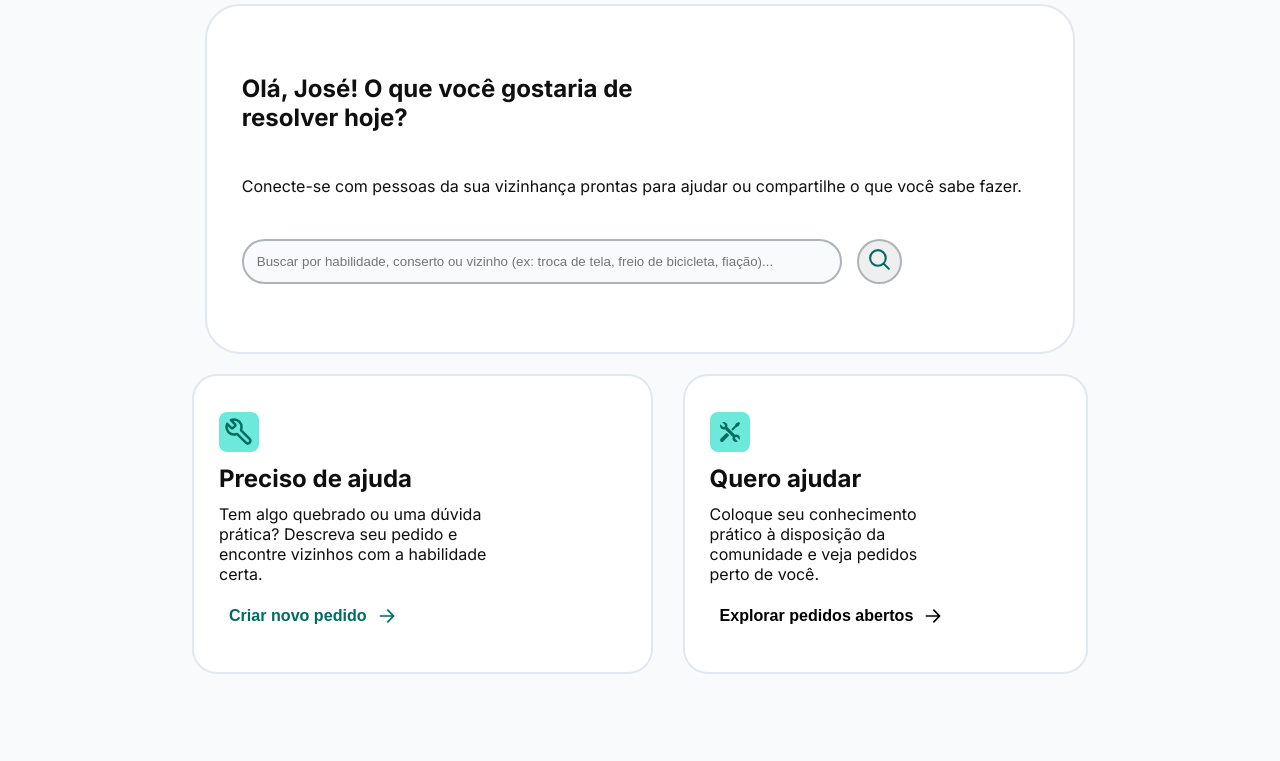
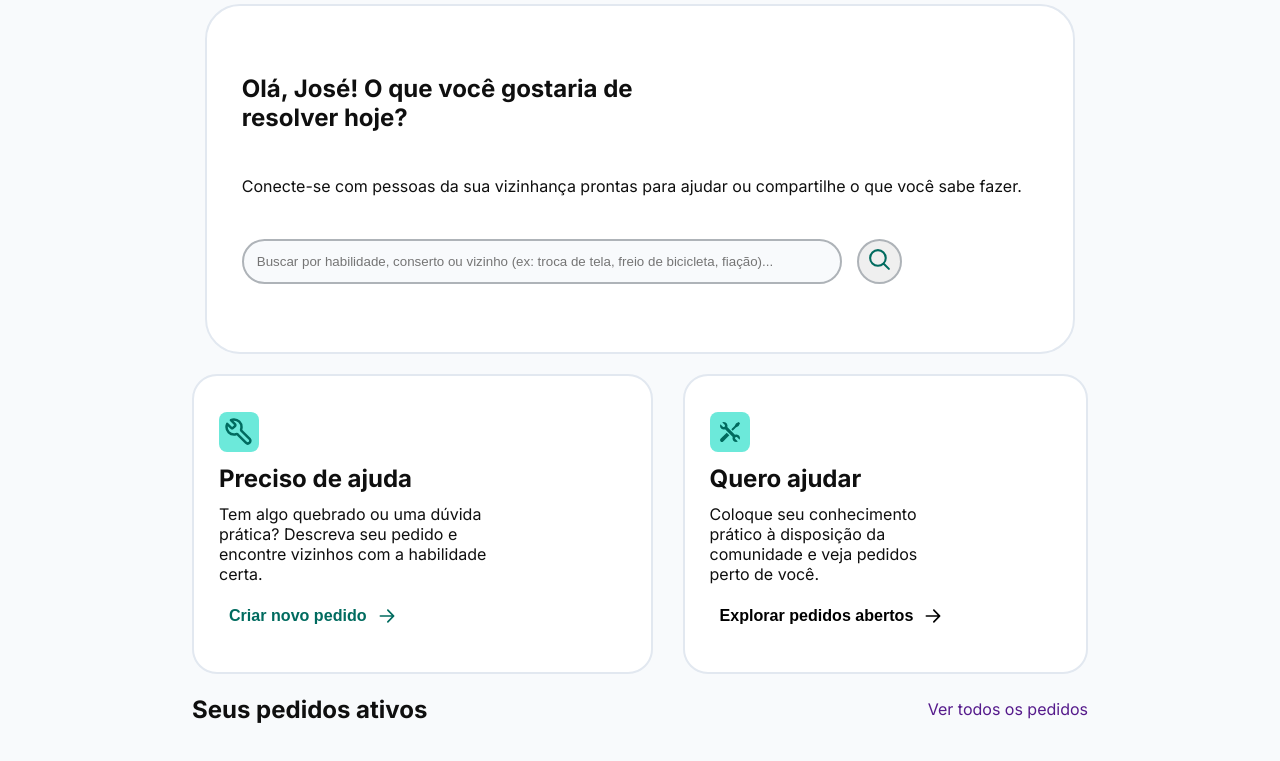
Before and after one commit to ToTomi-34/RepairNet, a plain HTML site: page frontend/home/index.html in a window 1280 px wide. Shown: the part 101-862 px from the top of the page. Before the commit the page ends 800 px from the top, so only its background shows below. Drawn offline with Linux system fonts and the light colour scheme.

Commit message:
Seção de pedidos conculída

```diff
--- a/frontend/home/index.html
+++ b/frontend/home/index.html
@@ -55,7 +55,14 @@
                 <button id="helperButton" class="buttons">Explorar pedidos abertos <svg viewBox="0 0 24 24" fill="none" xmlns="http://www.w3.org/2000/svg" width="20px" height="20px"><g id="SVGRepo_bgCarrier" stroke-width="0"></g><g id="SVGRepo_tracerCarrier" stroke-linecap="round" stroke-linejoin="round"></g><g id="SVGRepo_iconCarrier"> <path fill-rule="evenodd" clip-rule="evenodd" d="M12.2929 4.29289C12.6834 3.90237 13.3166 3.90237 13.7071 4.29289L20.7071 11.2929C21.0976 11.6834 21.0976 12.3166 20.7071 12.7071L13.7071 19.7071C13.3166 20.0976 12.6834 20.0976 12.2929 19.7071C11.9024 19.3166 11.9024 18.6834 12.2929 18.2929L17.5858 13H4C3.44772 13 3 12.5523 3 12C3 11.4477 3.44772 11 4 11H17.5858L12.2929 5.70711C11.9024 5.31658 11.9024 4.68342 12.2929 4.29289Z" fill="#000000"></path> </g></svg></button>
             </div>
         </section>
-        <section id="pedidos"></section>
+        <section id="pedidos">
+            <div id="headerPedidos">
+                <h2>Seus pedidos ativos</h2>
+                <p><a href="">Ver todos os pedidos</a></p>
+            </div>
+            <div id="listaDePedidos">
+            </div>
+        </section>
         <section id="recomendations"></section>
         <section id="categorys"></section>
     </main>
--- a/frontend/home/style.css
+++ b/frontend/home/style.css
@@ -129,3 +129,16 @@ section {
 #helpedButton {
     color: #006B5F;
 }
+#headerPedidos {
+    height: 70px;
+    display: flex;
+    justify-content: space-between;
+    align-items: center;
+}
+#headerPedidos a {
+    text-decoration: none;
+}
+#listaDePedidos {
+    min-height: 90px;
+    max-height: 270px;
+}
```
